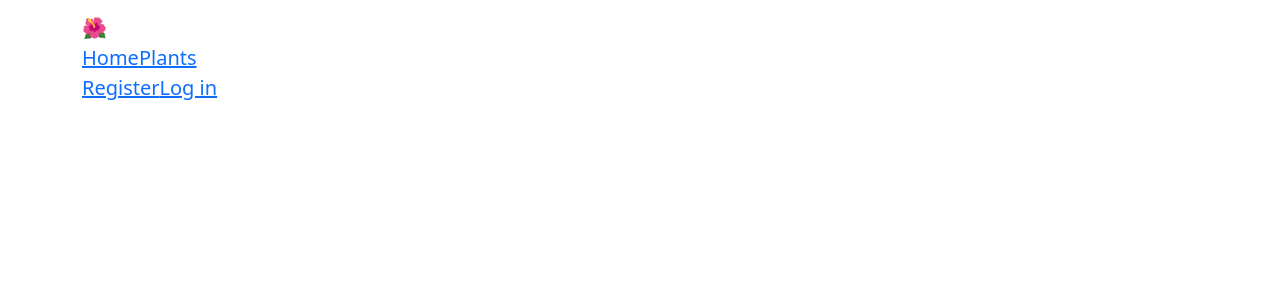
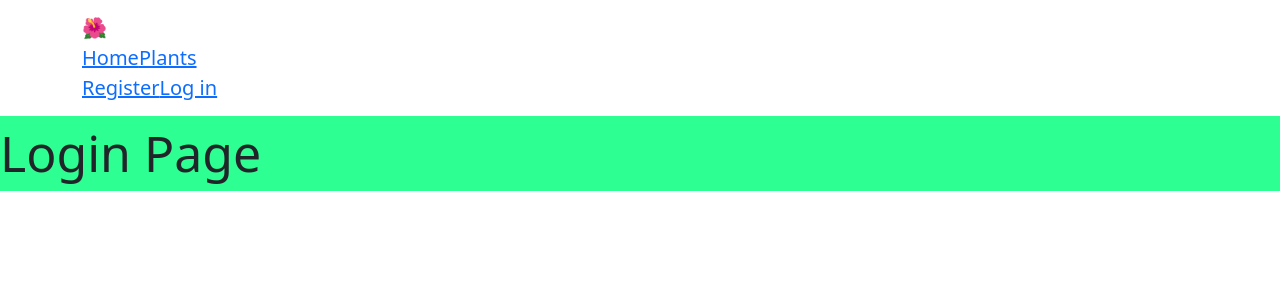
Before and after one commit to maurice-35/choice-plants, a React (Create React App) app in the folder client/: page /login in a window 1280 px wide. Shown: the top 300 px of the page. Built offline with nearby package versions, Linux system fonts and the light colour scheme.

Commit message:
create register & login pages

```diff
--- a/client/src/App.js
+++ b/client/src/App.js
@@ -2,6 +2,8 @@ import React from 'react'
 import { BrowserRouter, Routes, Route } from 'react-router-dom'
 import Navigation from './component/common/Navigation'
 import PlantIndex from './component/plants/PlantIndex'
+import Register from './component/auth/Register'
+import Login from './component/auth/Login'
 import Home from './component/Home'
 
 
@@ -12,6 +14,8 @@ const App = () => {
     <Navigation />
     <Routes>
       <Route exact path='/plants' element={<PlantIndex />} />
+      <Route exact path='/register' element={<Register />} />
+      <Route exact path='/login' element={<Login />} />
       <Route exact path='/home' element={<Home />} />
     </Routes>
   </BrowserRouter>
--- /dev/null
+++ b/client/src/component/auth/Login.js
@@ -0,0 +1,9 @@
+import React from 'react'
+
+const Login = () => {
+	return (
+		<div className="login">Login Page</div>
+	)
+}
+
+export default Login
--- /dev/null
+++ b/client/src/component/auth/Register.js
@@ -0,0 +1,10 @@
+import React from 'react'
+
+const Register = () => {
+
+	return (
+		<div className="register">Register Page</div>
+	)
+}
+
+export default Register
--- /dev/null
+++ b/client/src/styles/login.scss
@@ -0,0 +1,4 @@
+.login {
+	font-size: 50px;
+	background-color: #2dff93
+}
--- a/client/src/styles/main.scss
+++ b/client/src/styles/main.scss
@@ -1,4 +1,6 @@
 @import './PlantIndex.scss';
+@import './register.scss';
+@import './login.scss';
 * {
   box-sizing: border-box;
 }
--- /dev/null
+++ b/client/src/styles/register.scss
@@ -0,0 +1,4 @@
+.register {
+	font-size: 50px;
+	background-color: #2dff93
+}
```
